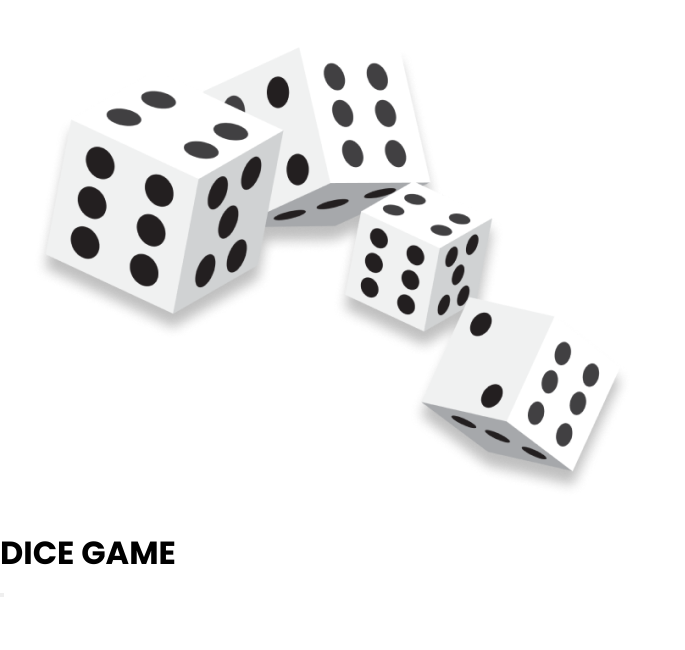
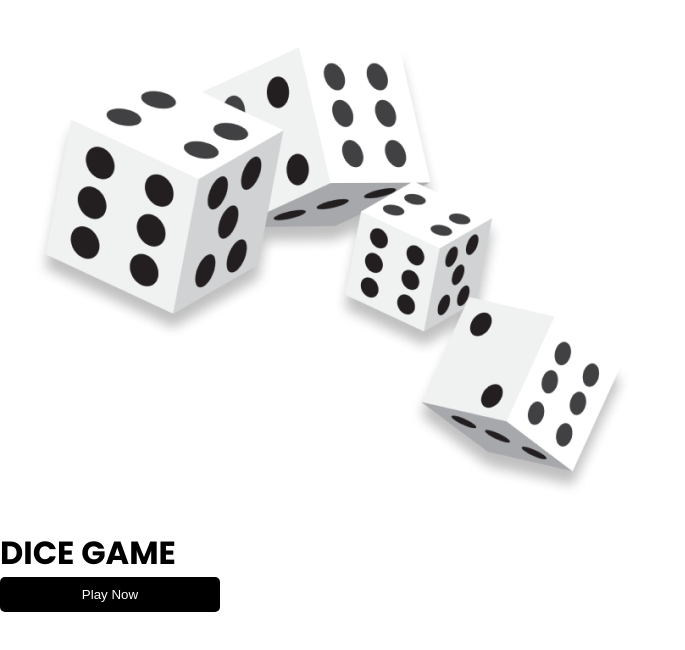
Before and after one commit to aadarshraj02/Dice-Game, a React (Vite) app: page / in a window 1280 px wide. Shown: the top 650 px of the page, without its empty margins (0-685 px from the left). Built offline with nearby package versions, Linux system fonts and the light colour scheme.

Commit message:
styled button

```diff
--- a/src/components/StartGame.jsx
+++ b/src/components/StartGame.jsx
@@ -7,7 +7,7 @@ function StartGame() {
       <div>
         <h1>DICE GAME</h1>
       </div>
-      <Button></Button>
+      <Button>Play Now</Button>
     </Container>
   );
 }
@@ -17,4 +17,11 @@ export default StartGame;
 const Container = styled.div`
   max-width: 1180px;
 `;
-const Button = styled.button``;
+const Button = styled.button`
+  padding: 10px 18px;
+  min-width: 220px;
+  background-color: #000;
+  border-radius: 5px;
+  color: #fff;
+  border: none;
+`;
```
